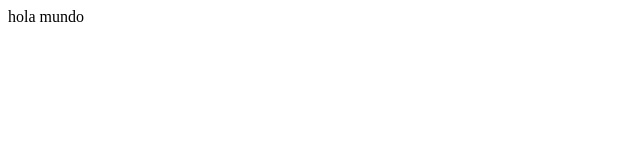
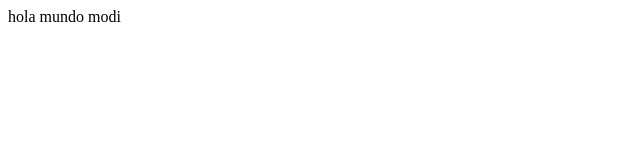
Before and after one commit to daviidiraola/bootstrap_clase, a plain HTML site: page index.html in a window 1280 px wide. Shown: the full height of the page, 0-640 px from the left. Drawn offline with Linux system fonts and the light colour scheme.

Commit message:
index modificado

```diff
--- a/index.html
+++ b/index.html
@@ -1,5 +1,5 @@
 <html>
 <body>
-<p> hola mundo </p>
+<p> hola mundo modi</p>
 </body>
 </html>
```
